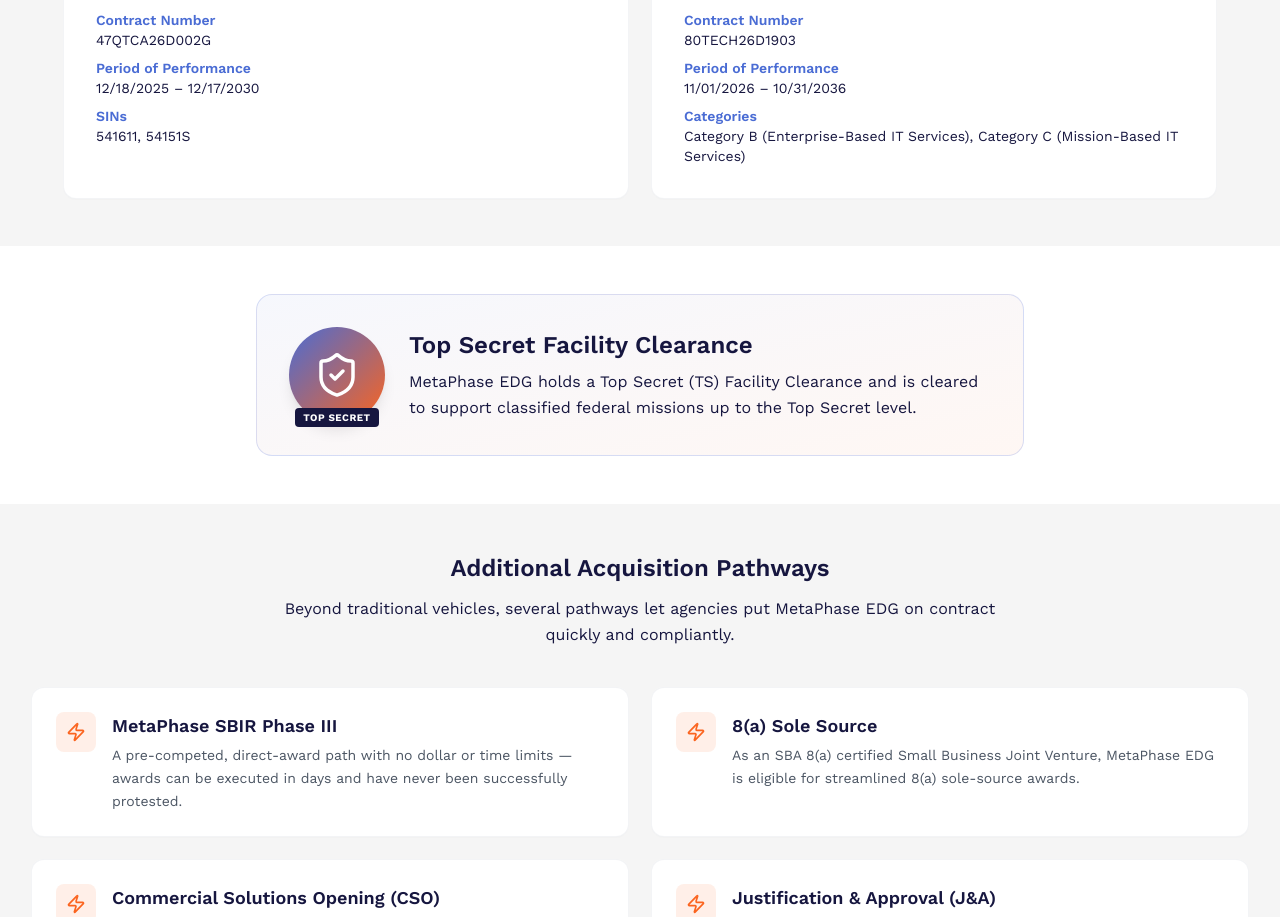
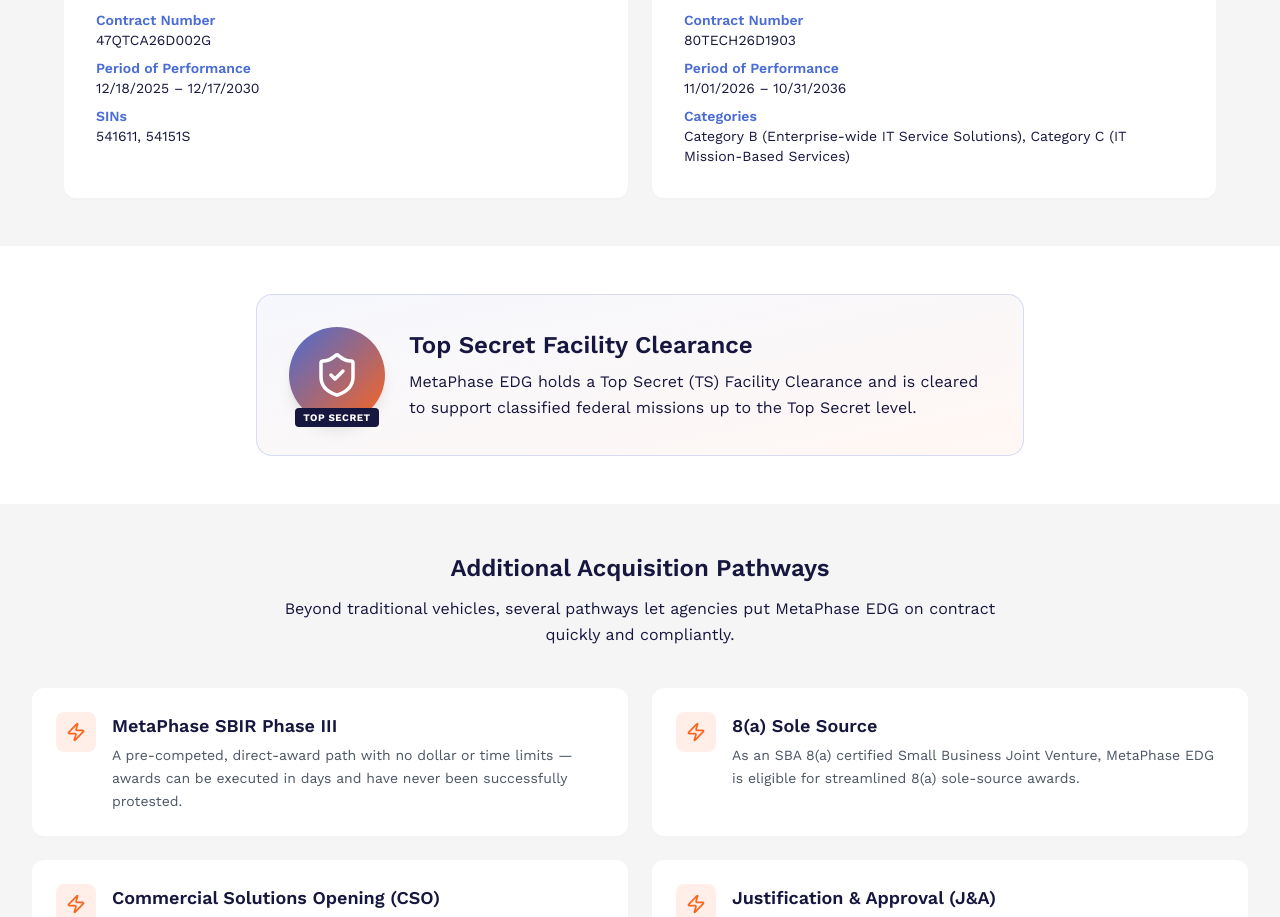
Before and after one commit to MetaPhase-Consulting/metaphaseedg-web, a React (Vite) app: page /contract-vehicles in a window 1280 px wide. Shown: the part 800-1717 px from the top of the page. Built offline with nearby package versions, Linux system fonts and the light colour scheme.

Commit message:
fix(contract-vehicles): use NASA's official SEWP VI category names
Per NASA's SEWP VI award notice, Category B is 'Enterprise-wide IT Service
Solutions' and Category C is 'IT Mission-Based Services'. Correct both the
Contract Vehicles page and the llms.txt entry.

```diff
--- a/src/pages/ContractVehicles.tsx
+++ b/src/pages/ContractVehicles.tsx
@@ -125,7 +125,7 @@
                   {
                     label: 'Categories',
                     value:
-                      'Category B (Enterprise-Based IT Services), Category C (Mission-Based IT Services)',
+                      'Category B (Enterprise-wide IT Service Solutions), Category C (IT Mission-Based Services)',
                   },
                 ],
               },
```
Also changed, not shown: public/llms.txt.
